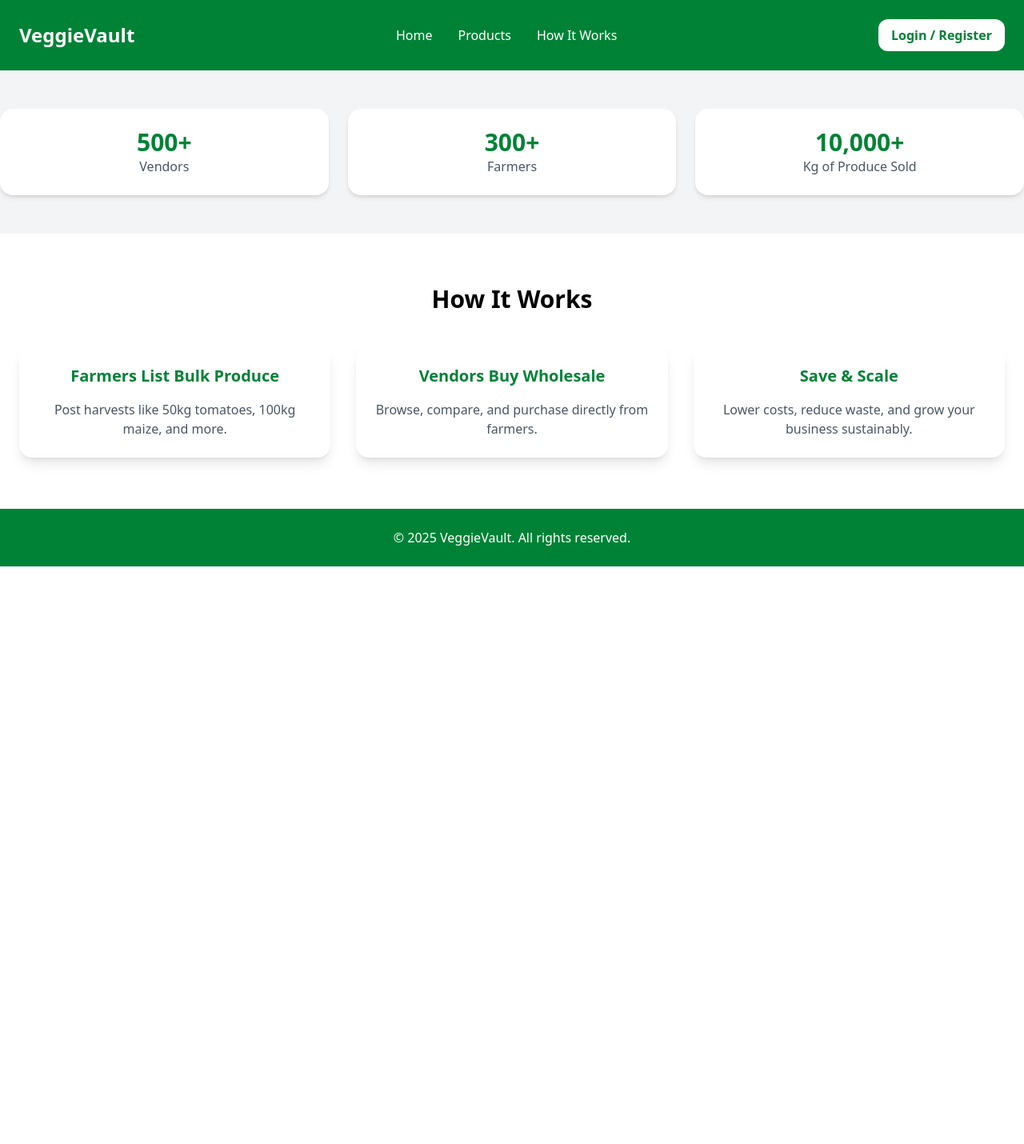
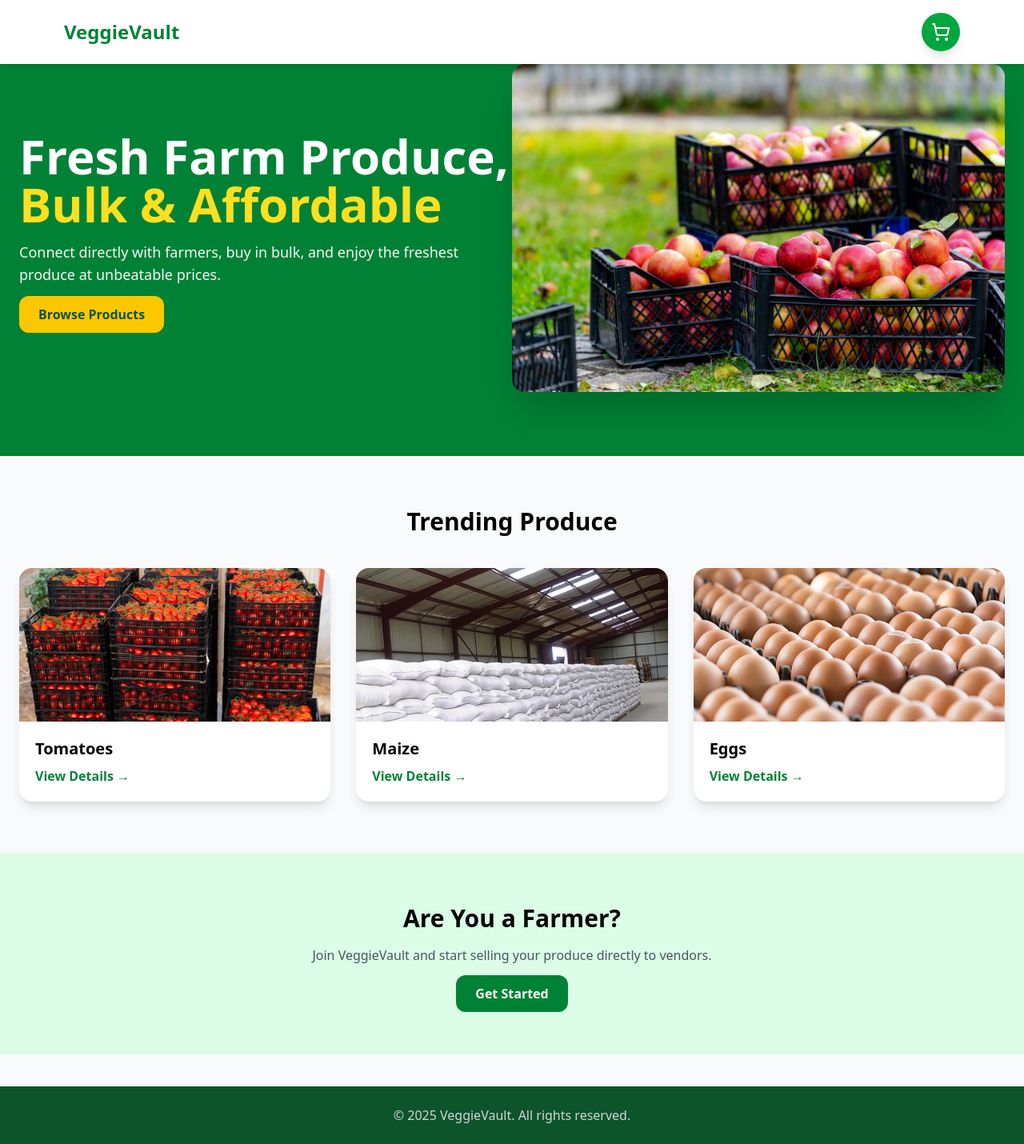
Before and after one commit to Nevv254/Veggie_Vault, a React (Vite) app: page / in a window 1280 px wide. Shown: the whole page at 80% size. Before the commit the page ends 800 px from the top, so only its background shows below. Built offline with nearby package versions, Linux system fonts and the light colour scheme.

Commit message:
mini cart functionality

```diff
--- a/src/App.jsx
+++ b/src/App.jsx
@@ -1,17 +1,18 @@
-import { BrowserRouter as Router, Routes, Route, Navigate } from "react-router-dom";
-import Home from "./pages/HomePage";
+import { BrowserRouter as Router, Routes, Route } from "react-router-dom";
+import HomePage from "./pages/HomePage";
 import Products from "./pages/Products";
+// import other pages when ready
 
-export default function App() {
+function App() {
   return (
     <Router>
       <Routes>
-        {/* Home Page */}
-        <Route path="/" element={<Home />} />
-
-        {/* Products Page */}
+        <Route path="/" element={<HomePage />} />
         <Route path="/products" element={<Products />} />
+        {/* other routes */}
       </Routes>
     </Router>
   );
 }
+
+export default App;
--- a/src/components/MiniCart.jsx
+++ b/src/components/MiniCart.jsx
@@ -1,70 +1,60 @@
-import { motion, AnimatePresence } from "framer-motion";
+import { motion } from "framer-motion";
 import { X } from "lucide-react";
 
-export default function MiniCart({ isOpen, onClose, cart, onRemove }) {
+export default function MiniCart({ cartItems, onClose, onIncrease, onDecrease }) {
+  const totalPrice = cartItems.reduce((sum, item) => sum + item.price * item.quantity, 0);
+
   return (
-    <AnimatePresence>
-      {isOpen && (
-        <>
-          {/* Background Overlay */}
     <motion.div
-            className="fixed inset-0 bg-black/40 z-40"
-            initial={{ opacity: 0 }}
-            animate={{ opacity: 1 }}
-            exit={{ opacity: 0 }}
-            onClick={onClose}
-          />
-
-          {/* Sidebar */}
-          <motion.div
-            className="fixed top-0 right-0 w-80 h-full bg-white shadow-2xl z-50 flex flex-col"
       initial={{ x: "100%" }}
       animate={{ x: 0 }}
       exit={{ x: "100%" }}
-            transition={{ type: "spring", stiffness: 300, damping: 30 }}
+      transition={{ duration: 0.3 }}
+      className="fixed top-0 right-0 w-80 h-full bg-white shadow-2xl p-6 z-50 flex flex-col"
     >
       {/* Header */}
-            <div className="flex justify-between items-center p-4 border-b">
-              <h2 className="text-xl font-bold">Your Cart</h2>
-              <button onClick={onClose}>
-                <X className="w-6 h-6 text-gray-500 hover:text-gray-800" />
+      <div className="flex justify-between items-center mb-4">
+        <h2 className="text-xl font-bold">My Cart</h2>
+        <button onClick={onClose} className="text-gray-500 hover:text-gray-800">
+          <X size={24} />
         </button>
       </div>
 
       {/* Cart Items */}
-            <div className="flex-1 overflow-y-auto p-4 space-y-3">
-              {cart.length === 0 ? (
-                <p className="text-gray-500 text-center">Your cart is empty</p>
+      <div className="flex-1 overflow-y-auto">
+        {cartItems.length === 0 ? (
+          <p className="text-gray-500 text-center mt-10">Cart is empty</p>
         ) : (
-                cart.map(item => (
-                  <div key={item.id} className="flex items-center justify-between border p-2 rounded-lg shadow-sm">
-                    <img src={item.image} alt={item.name} className="w-12 h-12 object-cover rounded" />
-                    <div>
-                      <h3 className="font-semibold">{item.name}</h3>
-                      <p className="text-sm text-green-700">{item.price}</p>
+          cartItems.map(item => (
+            <div key={item.id} className="flex justify-between items-center mb-4 border-b pb-2">
+              <img src={item.image} alt={item.name} className="w-12 h-12 rounded object-cover" />
+              <div className="flex-1 ml-3">
+                <p className="font-semibold">{item.name}</p>
+                <p className="text-sm text-gray-500">Ksh {item.price}</p>
               </div>
+              <div className="flex items-center gap-2">
                 <button
-                      onClick={() => onRemove(item.id)}
-                      className="text-red-500 hover:text-red-700 text-sm"
-                    >
-                      Remove
-                    </button>
+                  onClick={() => onDecrease(item.id)}
+                  className="px-2 py-1 bg-gray-200 rounded hover:bg-gray-300"
+                >-</button>
+                <span>{item.quantity}</span>
+                <button
+                  onClick={() => onIncrease(item.id)}
+                  className="px-2 py-1 bg-gray-200 rounded hover:bg-gray-300"
+                >+</button>
+              </div>
             </div>
           ))
         )}
       </div>
 
-            {/* Checkout Button */}
-            {cart.length > 0 && (
-              <div className="p-4 border-t">
-                <button className="w-full bg-green-600 text-white py-2 rounded-lg hover:bg-green-700 transition">
+      {/* Footer */}
+      <div className="mt-4">
+        <p className="font-bold text-lg mb-2">Total: Ksh {totalPrice}</p>
+        <button className="w-full bg-green-700 text-white py-2 rounded-xl hover:bg-green-800 transition">
           Checkout
         </button>
       </div>
-            )}
     </motion.div>
-        </>
-      )}
-    </AnimatePresence>
   );
 }
--- a/src/pages/HomePage.jsx
+++ b/src/pages/HomePage.jsx
@@ -1,17 +1,96 @@
+import { motion } from "framer-motion";
+import { Link } from "react-router-dom";
+import Navbar from "../components/NavBar";
 
-import Hero from "../components/Hero";
-import Stats from "../components/Stats";
-import HowItWorks from "../components/HowItWorks";
-import Footer from "../components/Footer";
+export default function HomePage() {
+  return (
+    <div className="min-h-screen bg-gray-50">
+      {/* Navbar */}
+      <Navbar />
 
-export default function Home() {
-  return (
-    <div className="min-h-screen flex flex-col">
+      {/* Hero Section */}
+      <section className="relative bg-green-700 text-white overflow-hidden">
+        <div className="max-w-7xl mx-auto flex flex-col md:flex-row items-center justify-between px-6 py-20">
+          {/* Left Content */}
+          <motion.div
+            initial={{ x: -50, opacity: 0 }}
+            animate={{ x: 0, opacity: 1 }}
+            transition={{ duration: 0.8 }}
+            className="text-center md:text-left md:w-1/2"
+          >
+            <h1 className="text-4xl md:text-6xl font-bold mb-4">
+              Fresh Farm Produce, <span className="text-yellow-300">Bulk & Affordable</span>
+            </h1>
+            <p className="text-lg text-gray-100 mb-6">
+              Connect directly with farmers, buy in bulk, and enjoy the freshest produce at unbeatable prices.
+            </p>
+            <Link
+              to="/products"
+              className="bg-yellow-400 text-green-900 px-6 py-3 rounded-xl font-semibold hover:bg-yellow-500 transition"
+            >
+              Browse Products
+            </Link>
+          </motion.div>
 
-      <Hero />
-      <Stats />
-      <HowItWorks />
-      <Footer />
+          {/* Right Image */}
+          <motion.img
+            src="src\assets\apples-plastic-crate-harvesting-fruit-garden-autumn-red-apple-from-organic-farm_116317-20341.avif"
+            alt="Fresh Vegetables"
+            className="rounded-2xl shadow-2xl mt-10 md:mt-0 md:w-1/2"
+            initial={{ x: 50, opacity: 0 }}
+            animate={{ x: 0, opacity: 1 }}
+            transition={{ duration: 0.8 }}
+          />
+        </div>
+      </section>
+
+      {/* Trending Section */}
+      <section className="max-w-7xl mx-auto px-6 py-16">
+        <h2 className="text-3xl font-bold text-center mb-10">Trending Produce</h2>
+        <div className="grid gap-8 md:grid-cols-3">
+          {[
+            { id: 1, name: "Tomatoes", img: "src/assets/tomatoes.webp" },
+            { id: 2, name: "Maize", img: "src/assets/maize.jpg" },
+            { id: 3, name: "Eggs", img: "src/assets/eggs.jpg" },
+          ].map((item) => (
+            <motion.div
+              key={item.id}
+              whileHover={{ scale: 1.05 }}
+              className="bg-white rounded-2xl shadow-lg overflow-hidden hover:shadow-2xl transition"
+            >
+              <img src={item.img} alt={item.name} className="w-full h-48 object-cover" />
+              <div className="p-5">
+                <h3 className="text-xl font-bold mb-2">{item.name}</h3>
+                <Link
+                  to="/products"
+                  className="text-green-700 font-semibold hover:underline"
+                >
+                  View Details →
+                </Link>
+              </div>
+            </motion.div>
+          ))}
+        </div>
+      </section>
+
+      {/* Call to Action */}
+      <section className="bg-green-100 py-16 text-center">
+        <h2 className="text-3xl font-bold mb-4">Are You a Farmer?</h2>
+        <p className="text-gray-600 mb-6">
+          Join VeggieVault and start selling your produce directly to vendors.
+        </p>
+        <Link
+          to="/signup"
+          className="bg-green-700 text-white px-6 py-3 rounded-xl font-semibold hover:bg-green-800 transition"
+        >
+          Get Started
+        </Link>
+      </section>
+
+      {/* Footer */}
+      <footer className="bg-green-900 text-gray-300 text-center py-6 mt-10">
+        © {new Date().getFullYear()} VeggieVault. All rights reserved.
+      </footer>
     </div>
   );
 }
```
Also changed, not shown: src/assets/apples-plastic-crate-harvesting-fruit-garden-autumn-red-apple-from-organic-farm_116317-20341.avif (added), src/assets/apples.jpeg (added). Lines whose indentation alone changed are shown as unchanged.
